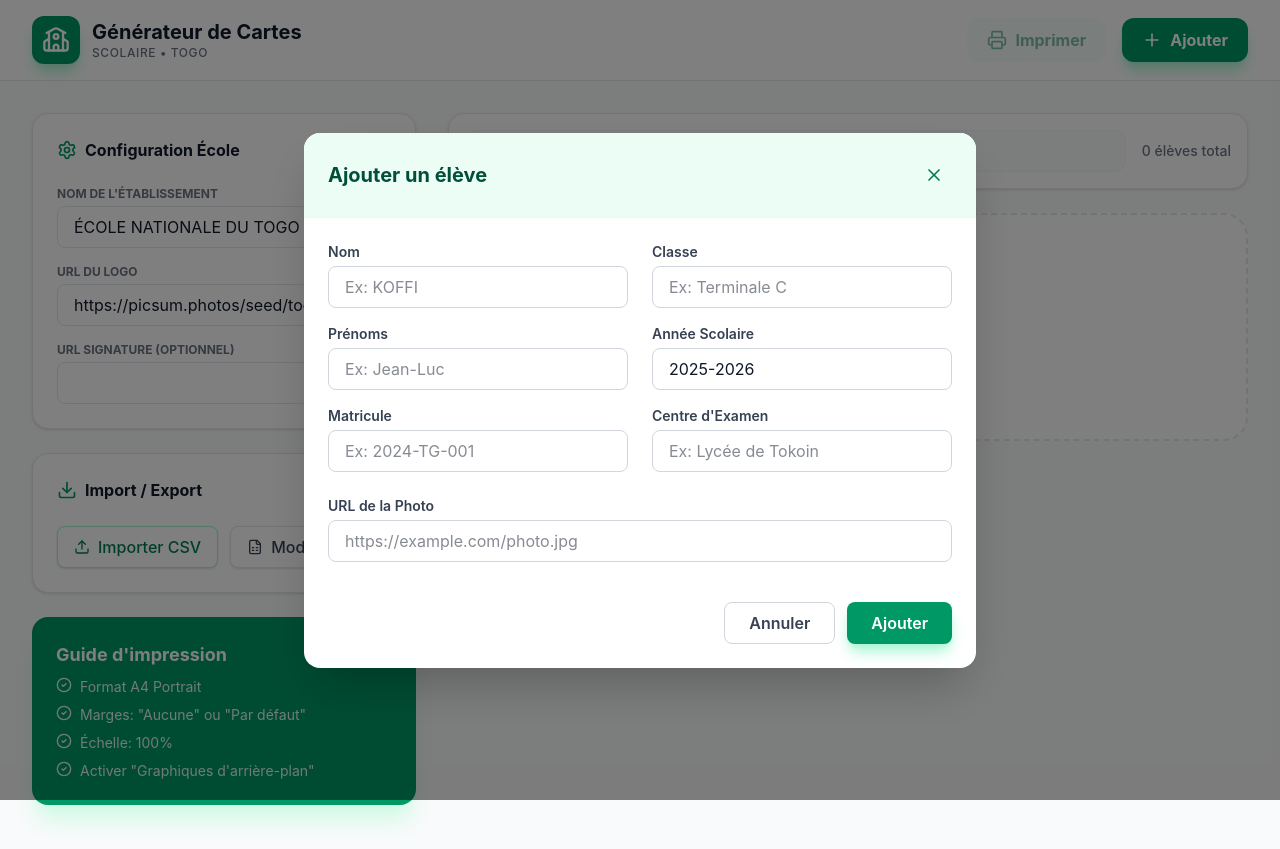
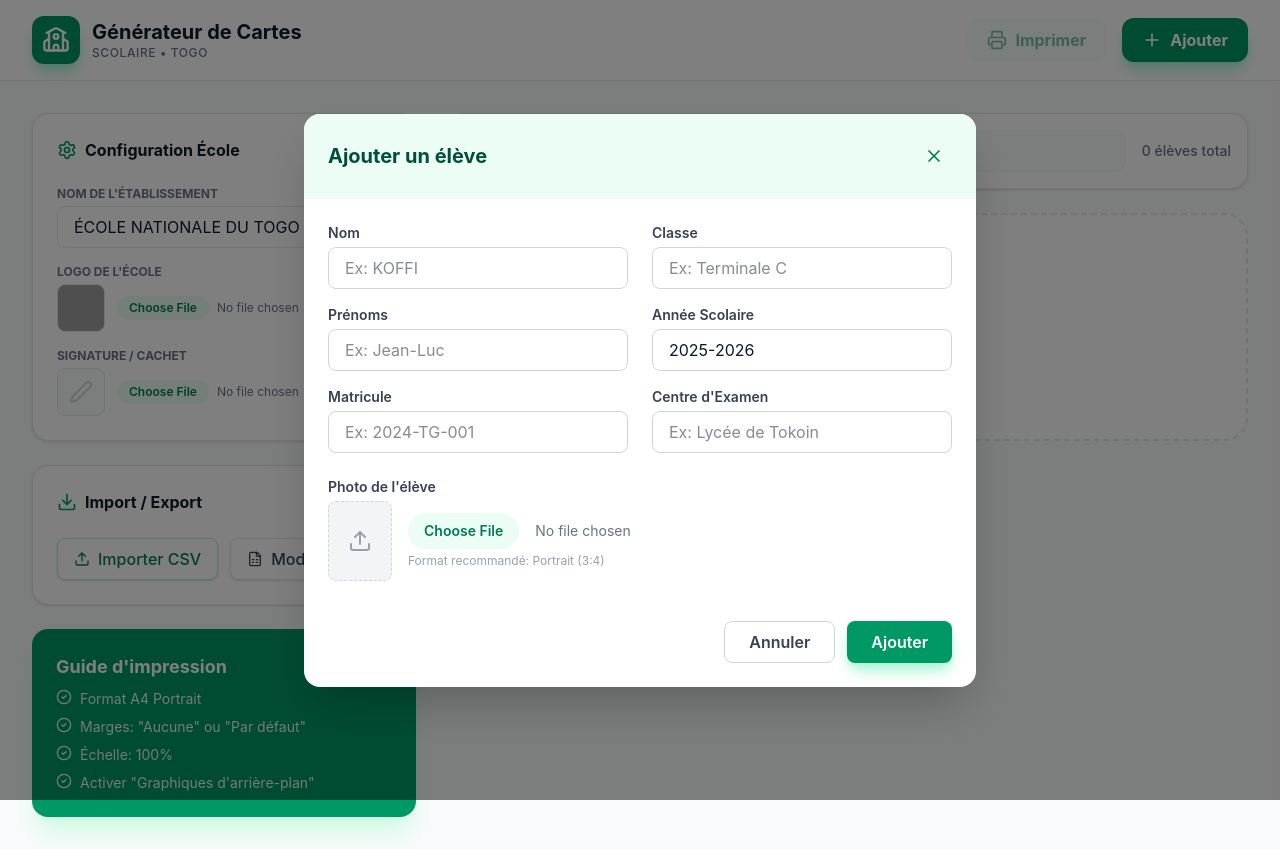
Before and after one commit to Damien-001/G-n-rateur-de-Cartes-Scolaires-Togo, a React (Vite) app: page / in a window 1280 px wide. Both pictures are taken after typing "Sample" into the empty fields and a click on the button "Ajouter votre premier élève". Built offline with nearby package versions, Linux system fonts and the light colour scheme; grey boxes are pictures that could not be loaded.

Commit message:
feat: Allow image uploads for logos and photos
Replaces URL inputs for school logos and student photos with file upload components. This change enhances user experience by allowing direct image selection rather than requiring URLs. Includes preview functionality for selected images.

```diff
--- a/src/App.tsx
+++ b/src/App.tsx
@@ -174,23 +174,61 @@ export default function App() {
                     className="w-full px-4 py-2 rounded-lg border border-gray-200 focus:ring-2 focus:ring-emerald-500 outline-none"
                   />
                 </div>
+
                 <div>
-                  <label className="block text-xs font-bold text-gray-500 uppercase mb-1">URL du Logo</label>
-                  <input
-                    type="text"
-                    value={schoolInfo.logoUrl}
-                    onChange={(e) => setSchoolInfo({ ...schoolInfo, logoUrl: e.target.value })}
-                    className="w-full px-4 py-2 rounded-lg border border-gray-200 focus:ring-2 focus:ring-emerald-500 outline-none"
-                  />
+                  <label className="block text-xs font-bold text-gray-500 uppercase mb-1">Logo de l'école</label>
+                  <div className="flex items-center gap-3 mt-1">
+                    <div className="w-12 h-12 bg-gray-50 border border-gray-200 rounded-lg flex items-center justify-center overflow-hidden flex-shrink-0">
+                      {schoolInfo.logoUrl ? (
+                        <img src={schoolInfo.logoUrl} alt="Logo" className="w-full h-full object-contain" />
+                      ) : (
+                        <SchoolIcon className="w-6 h-6 text-gray-300" />
+                      )}
+                    </div>
+                    <input
+                      type="file"
+                      accept="image/*"
+                      onChange={(e) => {
+                        const file = e.target.files?.[0];
+                        if (file) {
+                          const reader = new FileReader();
+                          reader.onloadend = () => {
+                            setSchoolInfo({ ...schoolInfo, logoUrl: reader.result as string });
+                          };
+                          reader.readAsDataURL(file);
+                        }
+                      }}
+                      className="block w-full text-xs text-gray-500 file:mr-2 file:py-1 file:px-3 file:rounded-full file:border-0 file:text-xs file:font-semibold file:bg-emerald-50 file:text-emerald-700 hover:file:bg-emerald-100 cursor-pointer"
+                    />
+                  </div>
                 </div>
+
                 <div>
-                  <label className="block text-xs font-bold text-gray-500 uppercase mb-1">URL Signature (Optionnel)</label>
-                  <input
-                    type="text"
-                    value={schoolInfo.signatureUrl}
-                    onChange={(e) => setSchoolInfo({ ...schoolInfo, signatureUrl: e.target.value })}
-                    className="w-full px-4 py-2 rounded-lg border border-gray-200 focus:ring-2 focus:ring-emerald-500 outline-none"
-                  />
+                  <label className="block text-xs font-bold text-gray-500 uppercase mb-1">Signature / Cachet</label>
+                  <div className="flex items-center gap-3 mt-1">
+                    <div className="w-12 h-12 bg-gray-50 border border-gray-200 rounded-lg flex items-center justify-center overflow-hidden flex-shrink-0">
+                      {schoolInfo.signatureUrl ? (
+                        <img src={schoolInfo.signatureUrl} alt="Signature" className="w-full h-full object-contain" />
+                      ) : (
+                        <Edit2 className="w-6 h-6 text-gray-300" />
+                      )}
+                    </div>
+                    <input
+                      type="file"
+                      accept="image/*"
+                      onChange={(e) => {
+                        const file = e.target.files?.[0];
+                        if (file) {
+                          const reader = new FileReader();
+                          reader.onloadend = () => {
+                            setSchoolInfo({ ...schoolInfo, signatureUrl: reader.result as string });
+                          };
+                          reader.readAsDataURL(file);
+                        }
+                      }}
+                      className="block w-full text-xs text-gray-500 file:mr-2 file:py-1 file:px-3 file:rounded-full file:border-0 file:text-xs file:font-semibold file:bg-emerald-50 file:text-emerald-700 hover:file:bg-emerald-100 cursor-pointer"
+                    />
+                  </div>
                 </div>
               </div>
             </section>
--- a/src/components/StudentForm.tsx
+++ b/src/components/StudentForm.tsx
@@ -115,16 +115,38 @@ export const StudentForm: React.FC<StudentFormProps> = ({ student, onSubmit, onC
             </div>
           </div>
 
-          <div>
-            <label className="block text-sm font-semibold text-gray-700 mb-1">URL de la Photo</label>
-            <input
-              type="url"
-              value={formData.photoUrl}
-              onChange={(e) => setFormData({ ...formData, photoUrl: e.target.value })}
-              className="w-full px-4 py-2 rounded-lg border border-gray-300 focus:ring-2 focus:ring-emerald-500 focus:border-emerald-500 outline-none transition-all"
-              placeholder="https://example.com/photo.jpg"
-            />
-          </div>
+            <div className="space-y-4">
+              <div>
+                <label className="block text-sm font-semibold text-gray-700 mb-1">Photo de l'élève</label>
+                <div className="flex items-center gap-4">
+                  <div className="w-16 h-20 bg-gray-100 rounded-lg border border-dashed border-gray-300 flex items-center justify-center overflow-hidden flex-shrink-0">
+                    {formData.photoUrl ? (
+                      <img src={formData.photoUrl} alt="Preview" className="w-full h-full object-cover" />
+                    ) : (
+                      <Upload className="w-6 h-6 text-gray-400" />
+                    )}
+                  </div>
+                  <div className="flex-1">
+                    <input
+                      type="file"
+                      accept="image/*"
+                      onChange={(e) => {
+                        const file = e.target.files?.[0];
+                        if (file) {
+                          const reader = new FileReader();
+                          reader.onloadend = () => {
+                            setFormData({ ...formData, photoUrl: reader.result as string });
+                          };
+                          reader.readAsDataURL(file);
+                        }
+                      }}
+                      className="block w-full text-sm text-gray-500 file:mr-4 file:py-2 file:px-4 file:rounded-full file:border-0 file:text-sm file:font-semibold file:bg-emerald-50 file:text-emerald-700 hover:file:bg-emerald-100 transition-all cursor-pointer"
+                    />
+                    <p className="mt-1 text-xs text-gray-400">Format recommandé: Portrait (3:4)</p>
+                  </div>
+                </div>
+              </div>
+            </div>
 
           <div className="flex justify-end gap-3 pt-4 border-top border-gray-100">
             <button
```
